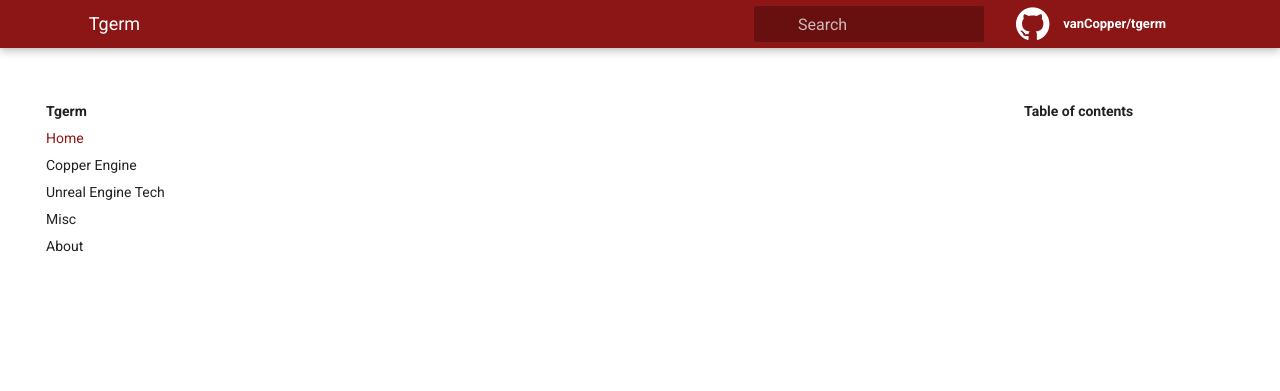
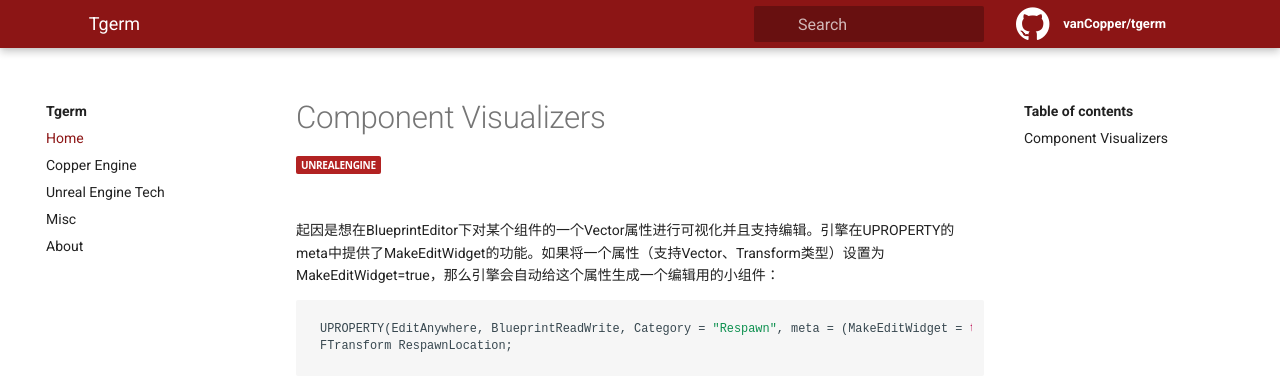
Before and after one commit to vanCopper/tgerm, a Jekyll site: the page built from _docs/ue-tech/ComponentVisualizers.md, in a window 1280 px wide and 900 px high. Shown: the top 391 px of the window. Built offline with Jekyll 4.4.1, drawn with Linux system fonts in a browser that asks for light colours.

Commit message:
Added ComponentVisualizers.md.

````diff
--- a/_docs/ue-tech/ComponentVisualizers.md
+++ b/_docs/ue-tech/ComponentVisualizers.md
@@ -4,3 +4,12 @@
 tag:
  - UnrealEngine
 ---
+
+# Component Visualizers
+
+起因是想在BlueprintEditor下对某个组件的一个Vector属性进行可视化并且支持编辑。引擎在UPROPERTY的meta中提供了MakeEditWidget的功能。如果将一个属性（支持Vector、Transform类型）设置为MakeEditWidget=true，那么引擎会自动给这个属性生成一个编辑用的小组件：
+
+```c++
+UPROPERTY(EditAnywhere, BlueprintReadWrite, Category = "Respawn", meta = (MakeEditWidget = true))
+FTransform RespawnLocation;
+```
````
Also changed, not shown: _docs/ue-tech/Images/ComponentVisualizers/CV_01.png (added).
